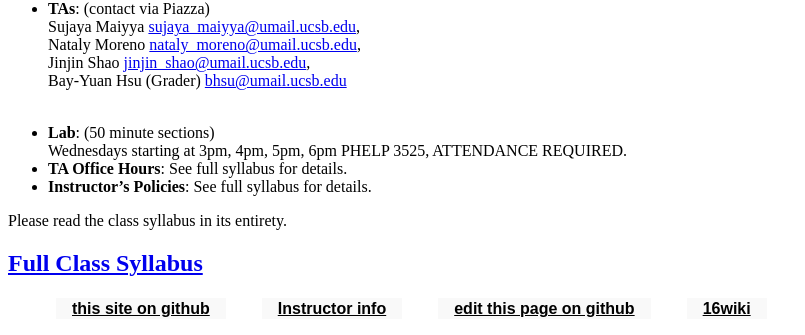
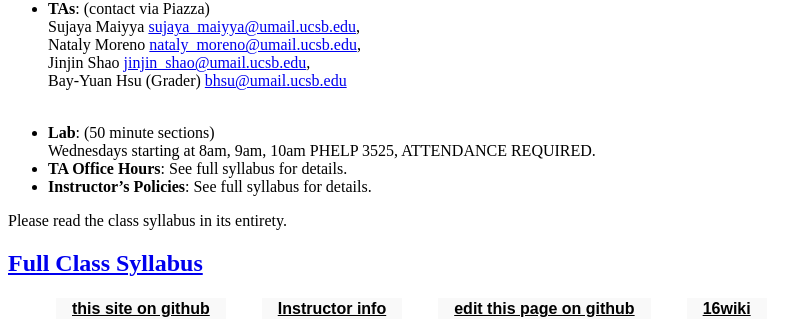
Before and after one commit to ucsb-cs16-s16/https-ucsb-cs16-s17.github.io, a Jekyll site: the page built from _info/syllabus.md, in a window 1280 px wide. Shown: the part 344-679 px from the top of the page, without its empty margins (0-805 px from the left). Built offline with Jekyll 4.4.1, drawn with Linux system fonts in a browser that asks for light colours.

Commit message:
Update syllabus.md

```diff
--- a/_info/syllabus.md
+++ b/_info/syllabus.md
@@ -20,7 +20,7 @@ Jinjin Shao <jinjin_shao@umail.ucsb.edu>, <br/>
 Bay-Yuan Hsu (Grader) <bhsu@umail.ucsb.edu><br/><br/>
 
 * **Lab**: (50 minute sections)<br/>
-Wednesdays starting at 3pm, 4pm, 5pm, 6pm PHELP 3525, ATTENDANCE REQUIRED.<br/>
+Wednesdays starting at 8am, 9am, 10am PHELP 3525, ATTENDANCE REQUIRED.<br/>
 * **TA Office Hours**: See full syllabus for details. <br/>
 * **Instructor's Policies**: See full syllabus for details.
 
```
